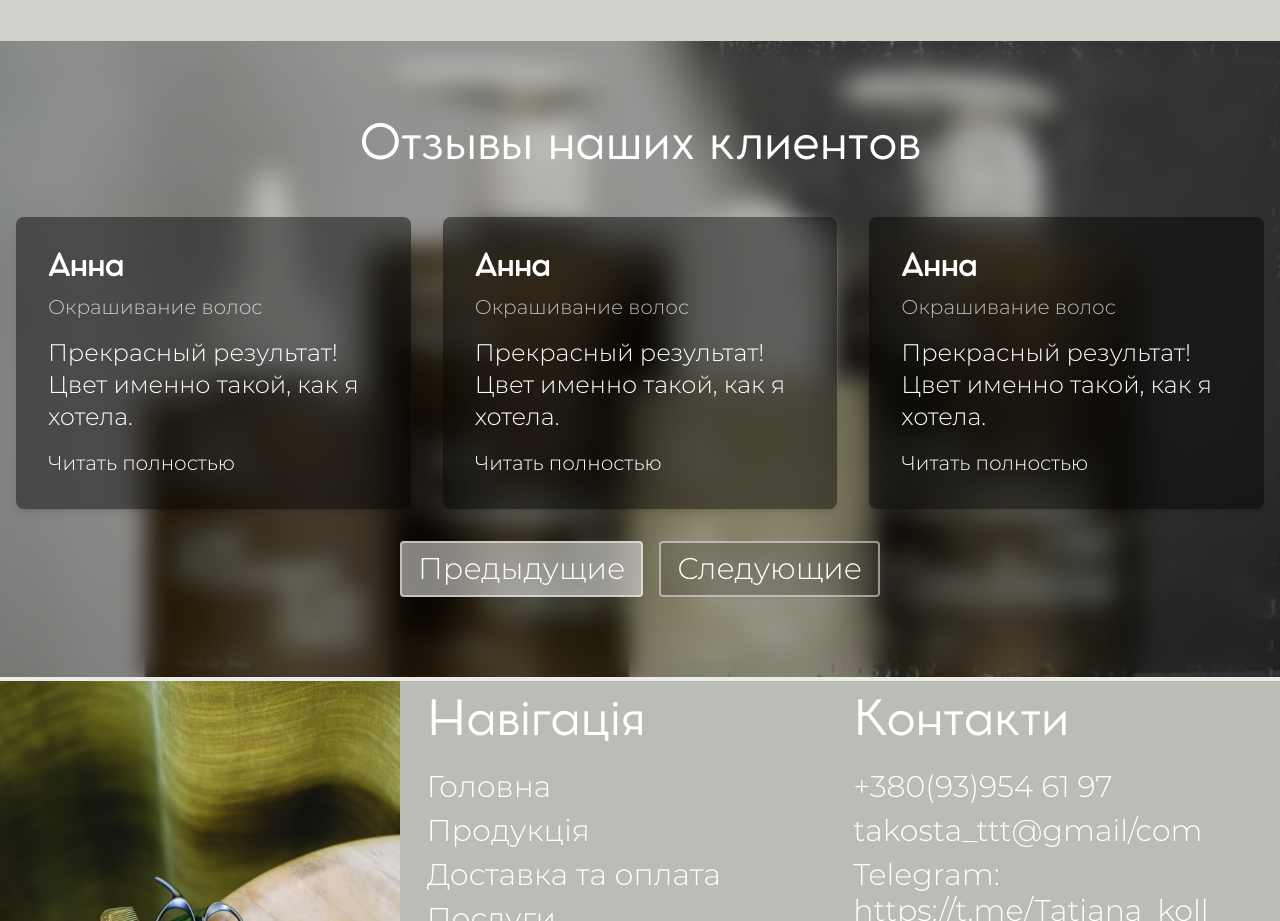
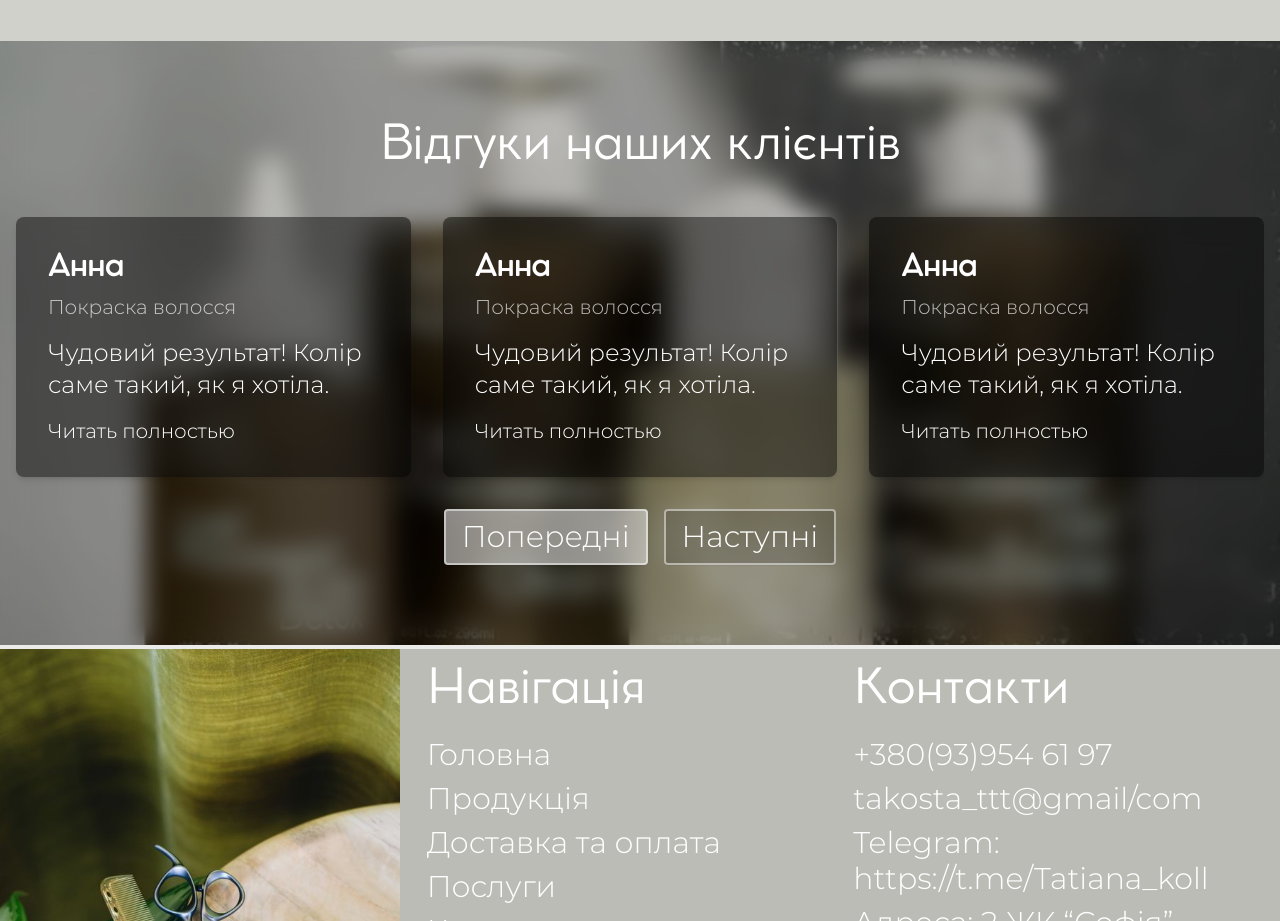
Before and after one commit to Shiro-Kon/Takosta, a React (Create React App) app: page / in a window 1280 px wide. Shown: the part 4880-5801 px from the top of the page. Built offline with nearby package versions, Linux system fonts and the light colour scheme.

Commit message:
amendments with text

```diff
--- a/src/Component/ReviewsSection.tsx
+++ b/src/Component/ReviewsSection.tsx
@@ -13,35 +13,36 @@ const reviews: Review[] = [
   {
     id: '1',
     name: 'Анна',
-    service: 'Окрашивание волос',
-    shortReview: 'Прекрасный результат! Цвет именно такой, как я хотела.',
-    fullReview: 'Я очень довольна результатом. Мастер внимательно выслушал мои пожелания и подобрал идеальный оттенок. Волосы выглядят здоровыми и блестящими. Обязательно вернусь снова!',
+    service: 'Покраска волосся',
+    shortReview: 'Чудовий результат! Колір саме такий, як я хотіла.',
+    fullReview: 'Я дуже задоволена результатом. Майстер уважно вислухав мої побажання та підібрав ідеальний відтінок. Волосся виглядає здоровим і блискучим. Обов`язково повернуся знову!',
     images: ['./Images/Reviews/work1.png', './Images/Reviews/work1.png'],
   },
   {
     id: '2',
     name: 'Анна',
-    service: 'Окрашивание волос',
-    shortReview: 'Прекрасный результат! Цвет именно такой, как я хотела.',
-    fullReview: 'Я очень довольна результатом. Мастер внимательно выслушал мои пожелания и подобрал идеальный оттенок. Волосы выглядят здоровыми и блестящими. Обязательно вернусь снова!',
+    service: 'Покраска волосся',
+    shortReview: 'Чудовий результат! Колір саме такий, як я хотіла.',
+    fullReview: 'Я дуже задоволена результатом. Майстер уважно вислухав мої побажання та підібрав ідеальний відтінок. Волосся виглядає здоровим і блискучим. Обов`язково повернуся знову!',
     images: ['./Images/Reviews/work1.png', './Images/Reviews/work1.png'],
   },
   {
     id: '3',
     name: 'Анна',
-    service: 'Окрашивание волос',
-    shortReview: 'Прекрасный результат! Цвет именно такой, как я хотела.',
-    fullReview: 'Я очень довольна результатом. Мастер внимательно выслушал мои пожелания и подобрал идеальный оттенок. Волосы выглядят здоровыми и блестящими. Обязательно вернусь снова!',
+    service: 'Покраска волосся',
+    shortReview: 'Чудовий результат! Колір саме такий, як я хотіла.',
+    fullReview: 'Я дуже задоволена результатом. Майстер уважно вислухав мої побажання та підібрав ідеальний відтінок. Волосся виглядає здоровим і блискучим. Обов`язково повернуся знову!',
     images: ['./Images/Reviews/work1.png', './Images/Reviews/work1.png'],
   },
   {
     id: '4',
     name: 'Анна',
-    service: 'Окрашивание волос',
-    shortReview: 'Прекрасный результат! Цвет именно такой, как я хотела.',
-    fullReview: 'Я очень довольна результатом. Мастер внимательно выслушал мои пожелания и подобрал идеальный оттенок. Волосы выглядят здоровыми и блестящими. Обязательно вернусь снова!',
+    service: 'Покраска волосся',
+    shortReview: 'Чудовий результат! Колір саме такий, як я хотіла.',
+    fullReview: 'Я дуже задоволена результатом. Майстер уважно вислухав мої побажання та підібрав ідеальний відтінок. Волосся виглядає здоровим і блискучим. Обов`язково повернуся знову!',
     images: ['./Images/Reviews/work1.png', './Images/Reviews/work1.png'],
   },
+
 
 ];
 
@@ -125,7 +126,7 @@ const ReviewsSection: React.FC = () => {
   );
 
   return (
-    <div className="relative py-20 ">
+    <div className="relative py-20">
       <img
         src="./Images/Reviews/Reviews.png"
         alt="Background"
@@ -134,7 +135,7 @@ const ReviewsSection: React.FC = () => {
       />
       <div className="absolute inset-0 bg-black bg-opacity-25 backdrop-blur-md z-10" />
       <div className="container mx-auto px-4 relative z-20">
-        <h2 className="text-4xl md:text-2xl lg:text-4xl xl:text-5xl xxl:text-6xl font-light text-center text-white mb-12">Отзывы наших клиентов</h2>
+        <h2 className="text-4xl md:text-2xl lg:text-4xl xl:text-5xl xxl:text-6xl font-light text-center text-white mb-12">Відгуки наших клієнтів</h2>
         <div className={`grid grid-cols-1 md:grid-cols-2 lg:grid-cols-3 gap-8 mb-8 ${animateReviews ? 'animate-fade-in' : ''}`}>
           {displayedReviews.map((review) => (
             <ReviewCard key={review.id} {...review} onClick={() => setSelectedReview(review)} />
@@ -146,14 +147,14 @@ const ReviewsSection: React.FC = () => {
             disabled={currentPage === 0}
             className="rounded border-2 border-white/50 bg-black bg-opacity-15 backdrop-blur-md px-4 py-2 text-base sm:text-lg md:text-xl lg:text-2xl xl:text-3xl xll:4xl font-light text-white shadow-sm duration-200 ease-out hover:bg-black/30 hover:text-white active:scale-95 mobile-landscape:text-base disabled:bg-white/50"
           >
-            Предыдущие
+            Попередні
           </button>
           <button
             onClick={() => setCurrentPage((prev) => Math.min(prev + 1, pageCount - 1))}
             disabled={currentPage === pageCount - 1}
             className="rounded border-2 border-white/50 bg-black bg-opacity-15 backdrop-blur-md px-4 py-2 text-base sm:text-lg md:text-xl lg:text-2xl xl:text-3xl xll:4xl font-light text-white shadow-sm duration-200 ease-out hover:bg-black/30 hover:text-white active:scale-95 mobile-landscape:text-base disabled:bg-white/50"
           >
-            Следующие
+            Наступні
           </button>
         </div>
       </div>
```
